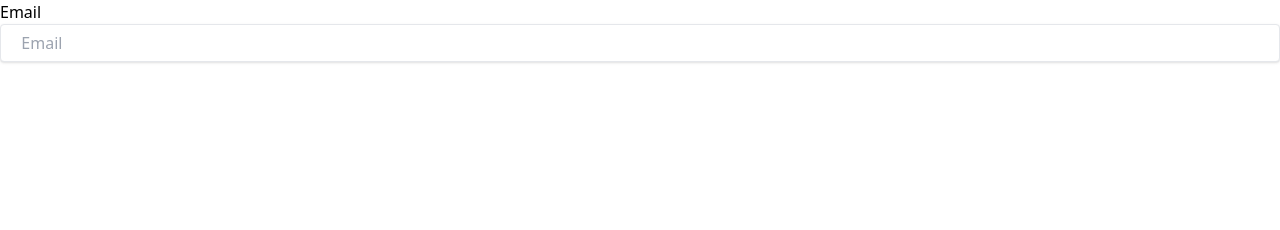
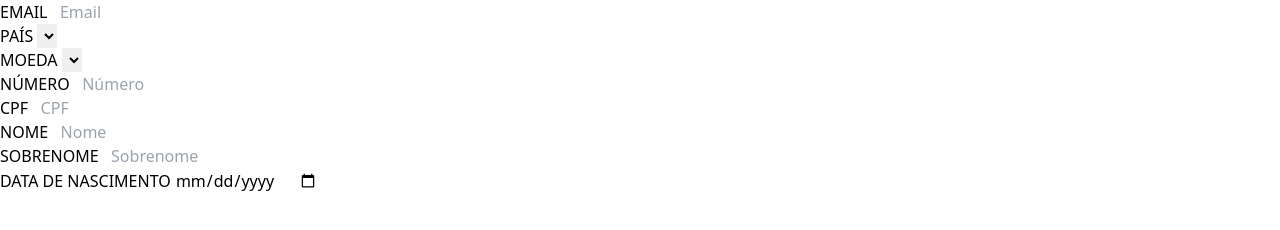
Before and after one commit to marcosolenka/utbet, a website: page src/app/pages/perfil/index.html in a window 1280 px wide. Drawn offline with nearby package versions, Linux system fonts and the light colour scheme.

Commit message:
added new features

```diff
--- a/src/app/pages/perfil/index.html
+++ b/src/app/pages/perfil/index.html
@@ -9,9 +9,8 @@
     <form id="cadastro-usuario">
       <!--COLUNA DA ESQUERDA-->
       <div class="">
-        <label for="input-cadastro-email">Email</label>
+        <label for="input-cadastro-email">EMAIL</label>
         <input
-          class="shadow appearance-none border rounded w-full py-2 px-3 text-gray-700 leading-tight mb-3"
           pattern="^[a-z0-9.]+@[a-z0-9]+\.[a-z]([a-z]+)?$"
           required
           id="input-email"
@@ -19,7 +18,76 @@
           placeholder="  Email"
         />
       </div>
-      <div></div>
+      <div>
+        <label for="select-pais">PAÍS</label>
+        <select
+          id="select-pais"
+        >
+        </select>
+      </div>
+
+      <div>
+        <label for="select-moedas">MOEDA</label>
+        <select
+          id="select-moedas"
+        ></select>
+      </div>
+
+      <div>
+        <label for="input-numero">NÚMERO</label>
+        <input
+          pattern="^\+\d{2}\s\(\d{2}\)\s\d\s\d{4,5}-\d{4}$"
+          required
+          id="input-numero"
+          type="text"
+          placeholder="  Número"
+        />
+      </div>
+
+      <div>
+        <label for="input-cpf">CPF</label>
+        <input
+          pattern="^\d{3}\.\d{3}\.\d{3}-\d{2}$"
+          required
+          id="input-cpf"
+          type="text"
+          placeholder="  CPF"
+        />
+      </div>
+
+      <div>
+        <label for="input-nome">NOME</label>
+        <input
+          pattern="^[a-zA-ZÀ-ÖØ-öø-ÿ\s']+$"
+          required
+          id="input-nome"
+          type="text"
+          placeholder="  Nome"
+        />
+      </div>
+
+      <div>
+        <label for="input-sobrenome">SOBRENOME</label>
+        <input
+          pattern="^[a-zA-ZÀ-ÖØ-öø-ÿ\s']+$"
+          required
+          id="input-sobrenome"
+          type="text"
+          placeholder="  Sobrenome"
+        />
+      </div>
+
+      <div>
+        <label for="date-nascimento">DATA DE NASCIMENTO</label>
+        <input
+          pattern="^(0[1-9]|[1-2][0-9]|3[0-1])/(0[1-9]|1[0-2])/\d{1,4}$"
+          required
+          id="date-nascimento"
+          type="date"
+          placeholder="  Nascimento"
+        />
+      </div>
+
     </form>
     <script src="https://cdn.tailwindcss.com"></script>
   </body>
--- a/src/app/services/usuario.service.js
+++ b/src/app/services/usuario.service.js
@@ -84,7 +84,8 @@ export class UsuarioService {
             const usuarioEncontrado = usuarios.find(usuario => usuario._email === email);
 
             if (usuarioEncontrado) {
-                return usuarioEncontrado.valorEmConta;
+                let valor = usuarioEncontrado.valorEmConta;
+                return valor;
             } else {
                 throw new Error('Usuário não encontrado');
             }
@@ -94,6 +95,4 @@ export class UsuarioService {
             throw error;
         }
     }
-
-
 }
```
Also changed, not shown: src/app/pages/modal-deposito/index.html (+6 -5 lines), src/app/pages/modal-deposito/index.js (added, +16 -0 lines), src/index.js (+19 -7 lines).
